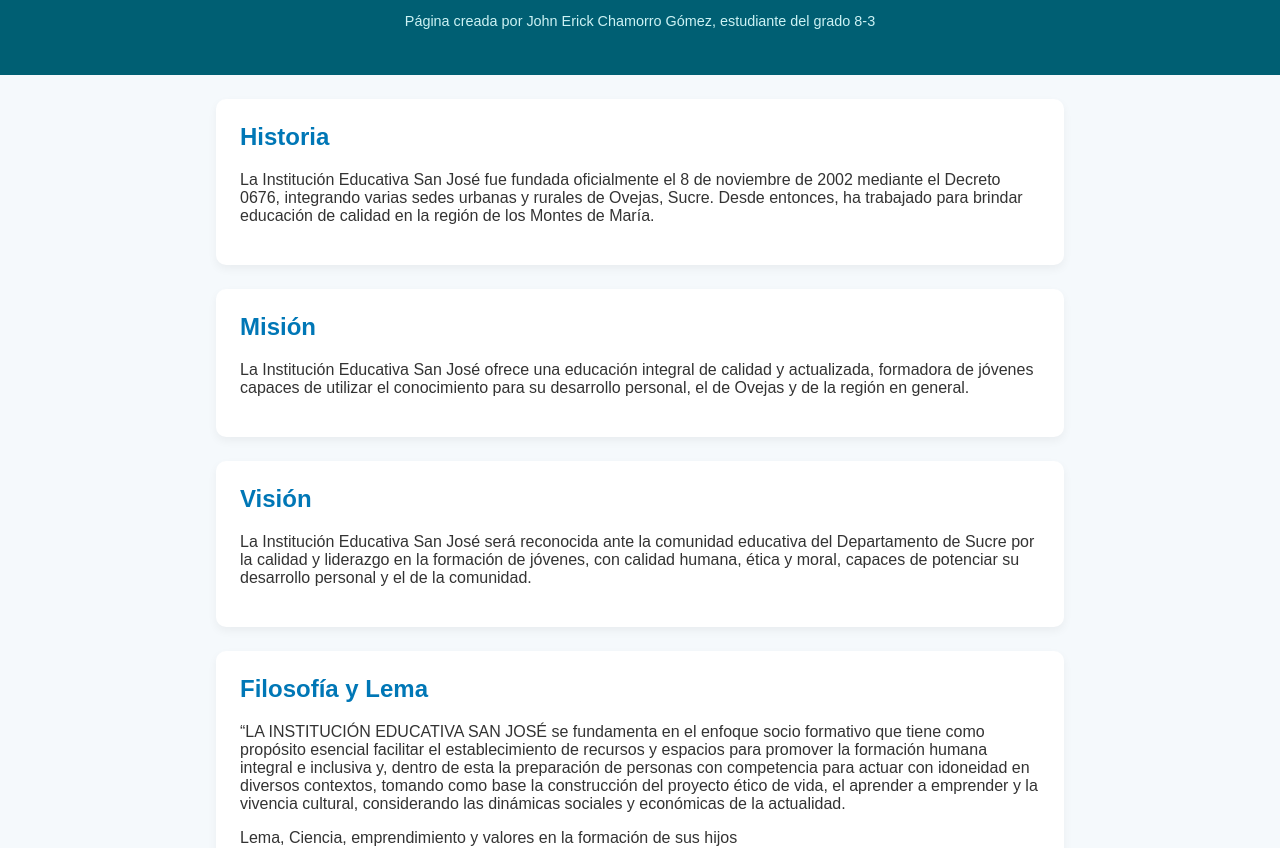
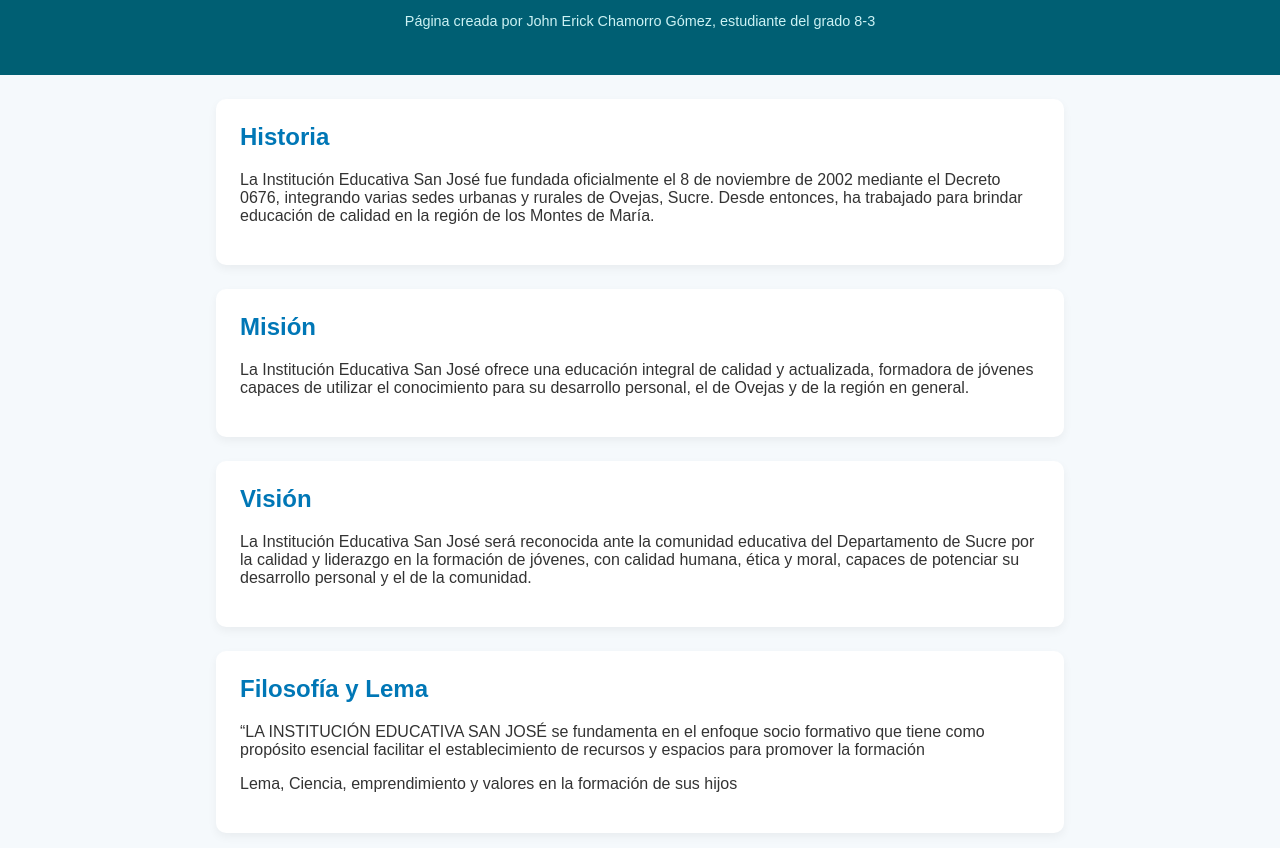
Before and after one commit to johnerickchamorrogomez/I.E.-SAN-JOS-, a plain HTML site: page index_actualizado.html in a window 1280 px wide. Shown: the part 106-954 px from the top of the page. Drawn offline with Linux system fonts and the light colour scheme.

Commit message:
Update index_actualizado.html

```diff
--- a/index_actualizado.html
+++ b/index_actualizado.html
@@ -30,8 +30,8 @@
 
   <section>
     <h2>Filosofía y Lema</h2>
-    <p>“LA INSTITUCIÓN EDUCATIVA SAN JOSÉ se fundamenta en el enfoque socio formativo que tiene como propósito esencial facilitar el establecimiento de recursos y espacios para promover la formación humana integral e inclusiva y, dentro de esta la preparación de personas con competencia para actuar con idoneidad en diversos contextos, tomando como base la construcción del proyecto ético de vida, el aprender a emprender y la vivencia cultural, considerando las dinámicas sociales y económicas de la actualidad.
-    </p> Lema, Ciencia, emprendimiento y valores en la formación de sus hijos
+    <p>“LA INSTITUCIÓN EDUCATIVA SAN JOSÉ se fundamenta en el enfoque socio formativo que tiene como propósito esencial facilitar el establecimiento de recursos y espacios para promover la formación </p>
+    </p> Lema, Ciencia, emprendimiento y valores en la formación de sus hijos </p>
   </section>
 
   <section>
```
